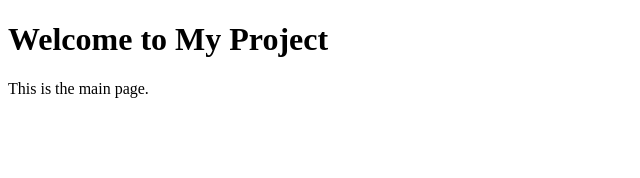
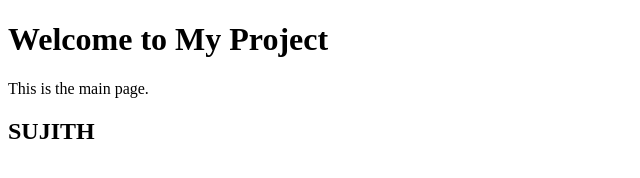
Before and after one commit to Sujith-1905/feature-branch-practice1, a plain HTML site: page index.html in a window 1280 px wide. Shown: the whole page, without its empty margins (0-640 px from the left). Drawn offline with Linux system fonts and the light colour scheme.

Commit message:
Second change

```diff
--- a/index.html
+++ b/index.html
@@ -6,5 +6,6 @@
 <body>
     <h1>Welcome to My Project</h1>
     <p>This is the main page.</p>
+<h2>SUJITH</h2>
 </body>
 </html>
```
